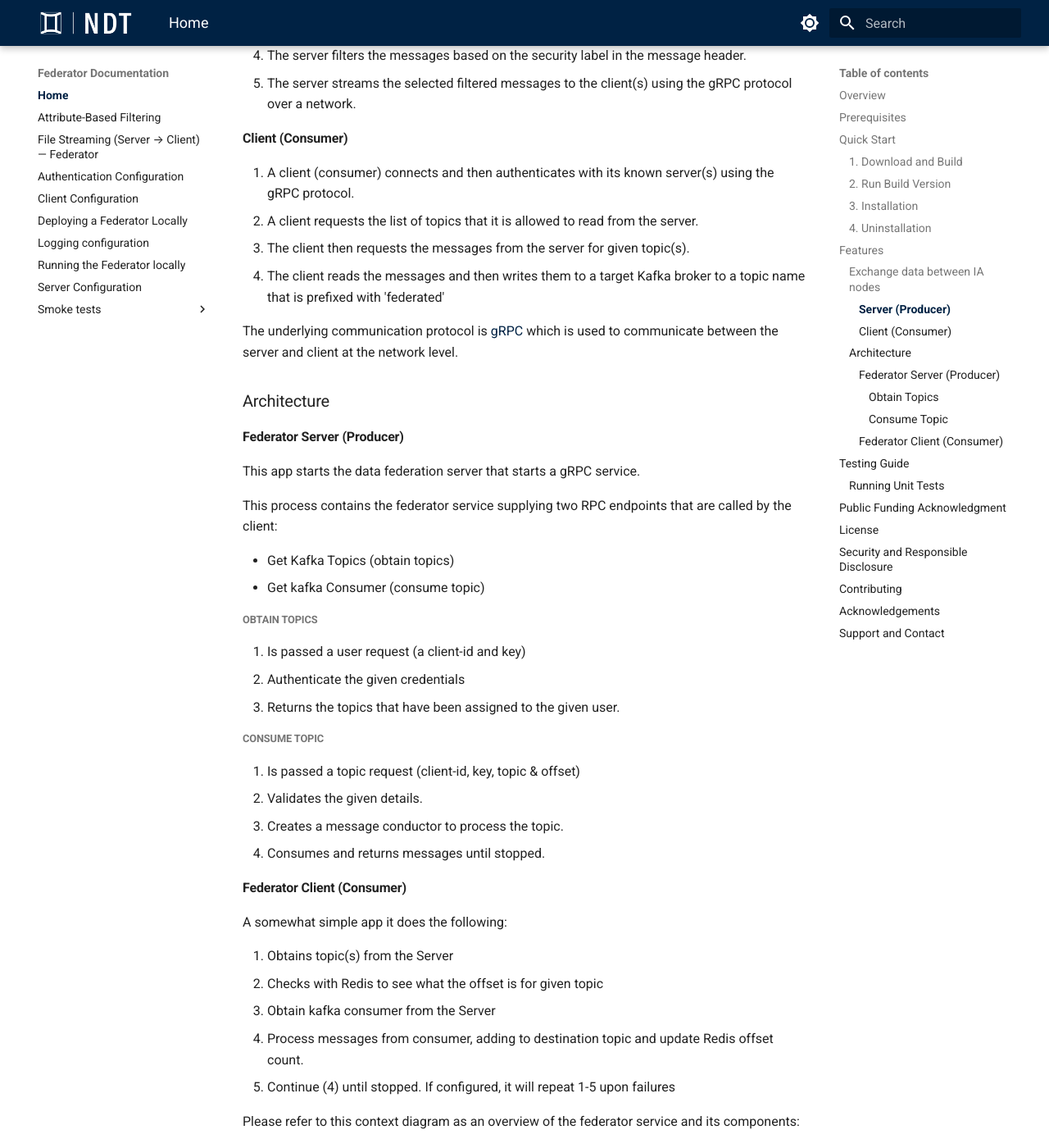
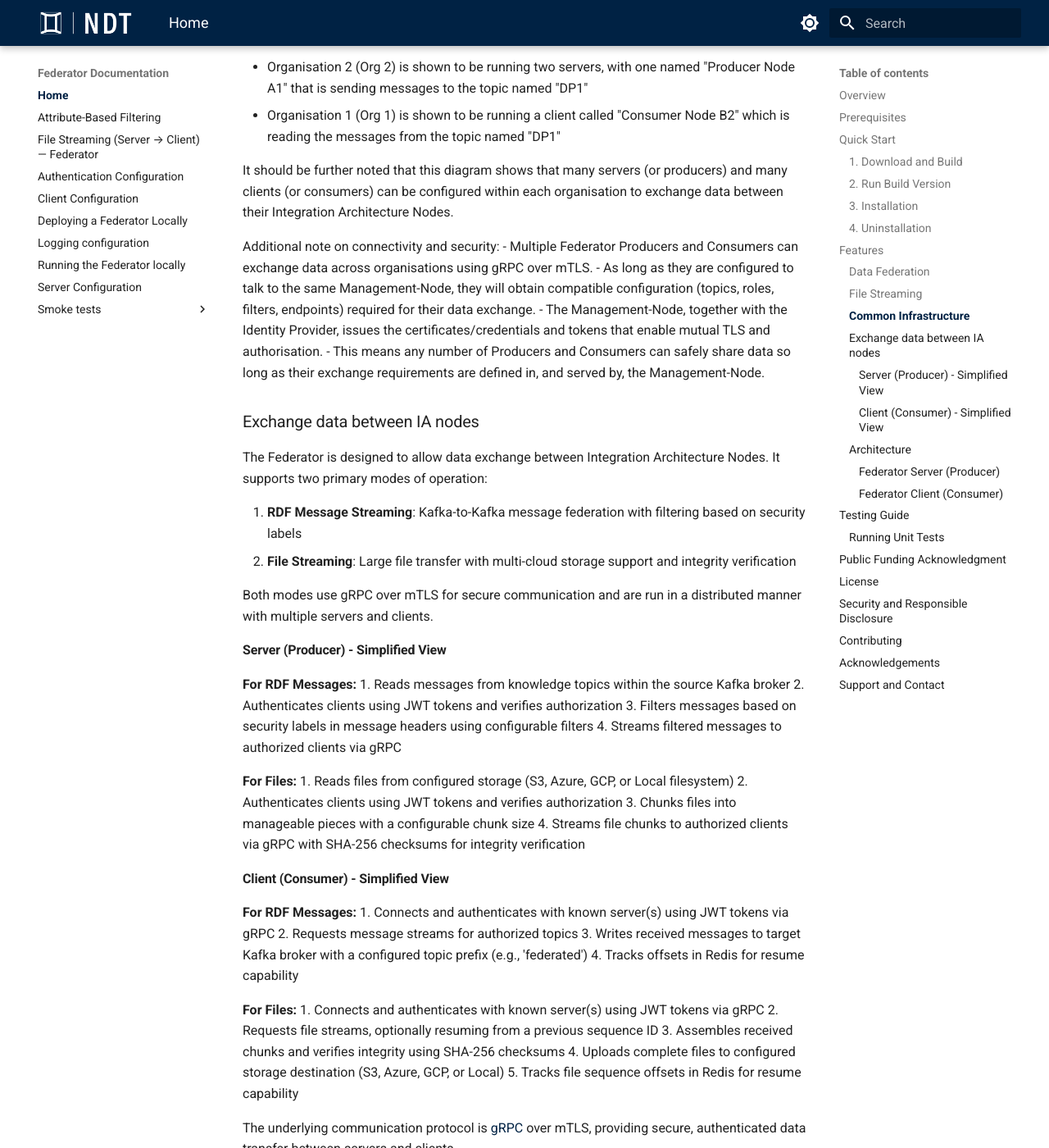
Before and after one commit to National-Digital-Twin/federator, an MkDocs documentation site: the page built from docs/index.md, in a window 1280 px wide and 1400 px high, scrolled down 3902 px. Shown: the whole window at 82% size. Built offline with MkDocs 1.6.1 and Material for MkDocs 9.7.7, drawn with Linux system fonts in a browser that asks for light colours; the version menu is left out; some of the changed text lies outside the part shown.

Commit message:
DPAV-2642-added-documentation

```diff
--- a/docs/index.md
+++ b/docs/index.md
@@ -66,14 +66,32 @@
 
 The federator enables secure data exchange between Integration Architecture nodes, supporting both server (producer) and client (consumer) roles. Key features include:
 
+### Data Federation
 - Secure, scalable data sharing using Kafka as both source and target.
 - Multiple federator servers and clients per organisation for flexible deployment.
 - Filtering of Kafka messages for federation is based on the `securityLabel` in the Kafka message header and the client’s credentials. The default filter performs an exact match between the client’s credentials and the `securityLabel` header (e.g., `Security-Label:nationality=GBR`).
-- Custom filtering logic can be configured; see [Configuring a Custom Filter](/docs/server-configuration.md) for details.
+- Custom filtering logic can be configured; see [Configuring a Custom Filter](server-configuration.md) for details.
 - Communication between federator servers and clients uses gRPC over mTLS for secure, authenticated data transfer.
 - Federation currently supports RDF payloads, with extensibility hooks for other data formats on a per-topic basis.
+
+### File Streaming
+- **File Transfer via gRPC**: Stream large files from server to client as chunked messages over the `GetFilesStream` RPC endpoint.
+- **Multi-Cloud Storage Support**: Both producer (server) and consumer (client) support multiple storage backends:
+  - **Server (Producer)**: Read files from AWS S3, Azure Blob Storage, Google Cloud Storage (GCP), or Local filesystem
+  - **Client (Consumer)**: Write files to AWS S3, Azure Blob Storage, Google Cloud Storage (GCP), or Local filesystem
+- **Integrity Verification**: SHA-256 checksums ensure file integrity during transfer
+- **Resume Support**: Continue interrupted transfers using sequence IDs to avoid re-transferring complete files
+- **Graceful Error Handling**: Server sends `StreamWarning` messages for invalid requests without terminating the stream, allowing subsequent files to be processed
+- **S3-Compatible Storage**: Support for MinIO and other S3-compatible storage systems
+- **Azure Support**: Works with Azure Blob Storage and Azurite emulator for local development
+- **GCP Support**: Works with Google Cloud Storage and fake-gcs-server emulator for local development
+
+For detailed file streaming documentation, see [File Streaming README](FILE_STREAMING_README.md).
+
+### Common Infrastructure
 - Integration with Management-Node for centralised configuration, topic management, and authorisation.
 - Redis is used for offset tracking and short-lived configuration caching.
+- JWT-based authentication with Identity Provider (e.g., Keycloak) for consumer verification and authorisation.
 
 An overview of the Federator service architecture is shown below:
 
@@ -97,26 +115,43 @@
 
 ### Exchange data between IA nodes
 
-The Federator is designed to allow data exchange between Integration Architecture Nodes.  Kafka brokers are used as both a source of data and a target of data that is to be moved between Integration Architecture nodes. It is run in a distributed manner with multiple servers and clients.
+The Federator is designed to allow data exchange between Integration Architecture Nodes. It supports two primary modes of operation:
 
-A simplistic view of the federator service is described below:
+1. **RDF Message Streaming**: Kafka-to-Kafka message federation with filtering based on security labels
+2. **File Streaming**: Large file transfer with multi-cloud storage support and integrity verification
 
-#### Server (Producer)
+Both modes use gRPC over mTLS for secure communication and are run in a distributed manner with multiple servers and clients.
 
-1. A server (producer) reads messages from a knowledge topic within the source Kafka broker.
-2. The server is configured so that it has a list of clients and the topics that they are allowed to read the messages from.
-3. The server also has a configurable filter that is used to decide if a message should be sent to a client.
-4. The server filters the messages based on the security label in the message header.
-5. The server streams the selected filtered messages to the client(s) using the gRPC protocol over a network.
+#### Server (Producer) - Simplified View
 
-#### Client (Consumer)
+**For RDF Messages:**
+1. Reads messages from knowledge topics within the source Kafka broker
+2. Authenticates clients using JWT tokens and verifies authorization
+3. Filters messages based on security labels in message headers using configurable filters
+4. Streams filtered messages to authorized clients via gRPC
 
-1. A client (consumer) connects and then authenticates with its known server(s) using the gRPC protocol.
-2. A client requests the list of topics that it is allowed to read from the server.
-3. The client then requests the messages from the server for given topic(s).
-4. The client reads the messages and then writes them to a target Kafka broker to a topic name that is prefixed with 'federated'
+**For Files:**
+1. Reads files from configured storage (S3, Azure, GCP, or Local filesystem)
+2. Authenticates clients using JWT tokens and verifies authorization
+3. Chunks files into manageable pieces with a configurable chunk size
+4. Streams file chunks to authorized clients via gRPC with SHA-256 checksums for integrity verification
 
-The underlying communication protocol is [gRPC](https://grpc.io/) which is used to communicate between the server and client at the network level.
+#### Client (Consumer) - Simplified View
+
+**For RDF Messages:**
+1. Connects and authenticates with known server(s) using JWT tokens via gRPC
+2. Requests message streams for authorized topics
+3. Writes received messages to target Kafka broker with a configured topic prefix (e.g., 'federated')
+4. Tracks offsets in Redis for resume capability
+
+**For Files:**
+1. Connects and authenticates with known server(s) using JWT tokens via gRPC
+2. Requests file streams, optionally resuming from a previous sequence ID
+3. Assembles received chunks and verifies integrity using SHA-256 checksums
+4. Uploads complete files to configured storage destination (S3, Azure, GCP, or Local)
+5. Tracks file sequence offsets in Redis for resume capability
+
+The underlying communication protocol is [gRPC](https://grpc.io/) over mTLS, providing secure, authenticated data transfer between servers and clients.
 
 ### Architecture
 
@@ -124,34 +159,33 @@
 
 This app starts the data federation server that starts a gRPC service.
 
-This process contains the federator service supplying two RPC endpoints that are called by the client:
+This process contains the federator service supplying RPC endpoints that are called by the client:
 
-- Get Kafka Topics (obtain topics)
-- Get kafka Consumer (consume topic)
+- **GetKafkaConsumer** - Stream RDF messages from Kafka topics to clients
+- **GetFilesStream** - Stream files as chunks to clients with integrity verification
 
-##### Obtain Topics
-
-1. Is passed a user request (a client-id and key)
-2. Authenticate the given credentials
-3. Returns the topics that have been assigned to the given user.
-
-##### Consume Topic
-
-1. Is passed a topic request (client-id, key, topic & offset)
-2. Validates the given details.
-3. Creates a message conductor to process the topic.
-4. Consumes and returns messages until stopped.
+Both endpoints authenticate clients using JWT tokens and verify authorization against the Management-Node configuration before streaming data.
 
 #### Federator Client (Consumer)
 
-A somewhat simple app it does the following:
+The client connects to one or more servers and performs the following:
 
-1. Obtains topic(s) from the Server
-2. Checks with Redis to see what the offset is for given topic
-3. Obtain kafka consumer from the Server
-4. Process messages from consumer, adding to destination topic and update Redis offset count.
-5. Continue (4) until stopped.
-   If configured, it will repeat 1-5 upon failures
+**For RDF Message Streaming (GetKafkaConsumer):**
+1. Authenticates with the server using JWT tokens
+2. Checks Redis for the current offset for each topic
+3. Requests message stream from the server
+4. Processes messages and writes them to the destination Kafka topic (with configured prefix, e.g., 'federated')
+5. Updates Redis offset tracking as messages are processed
+6. Continues streaming until stopped; retries on failures if configured
+
+**For File Streaming (GetFilesStream):**
+1. Authenticates with the server using JWT tokens
+2. Checks Redis for the last processed file sequence ID
+3. Requests file stream from the server, optionally resuming from a previous sequence
+4. Receives file chunks, assembles them locally, and verifies integrity using SHA-256 checksums
+5. Uploads complete files to the configured storage destination (S3, Azure, GCP, or Local)
+6. Updates Redis offset tracking as files are successfully processed
+7. Handles StreamWarning messages by logging and advancing offsets to skip unrecoverable errors
 
 Please refer to this context diagram as an overview of the federator service and its components:
 
```
Also changed, not shown: README.md (+70 -36 lines), docs/FILE_STREAMING_README.md (renamed from docs/FILE_STREAMINING_README.md, +2 -0 lines).
